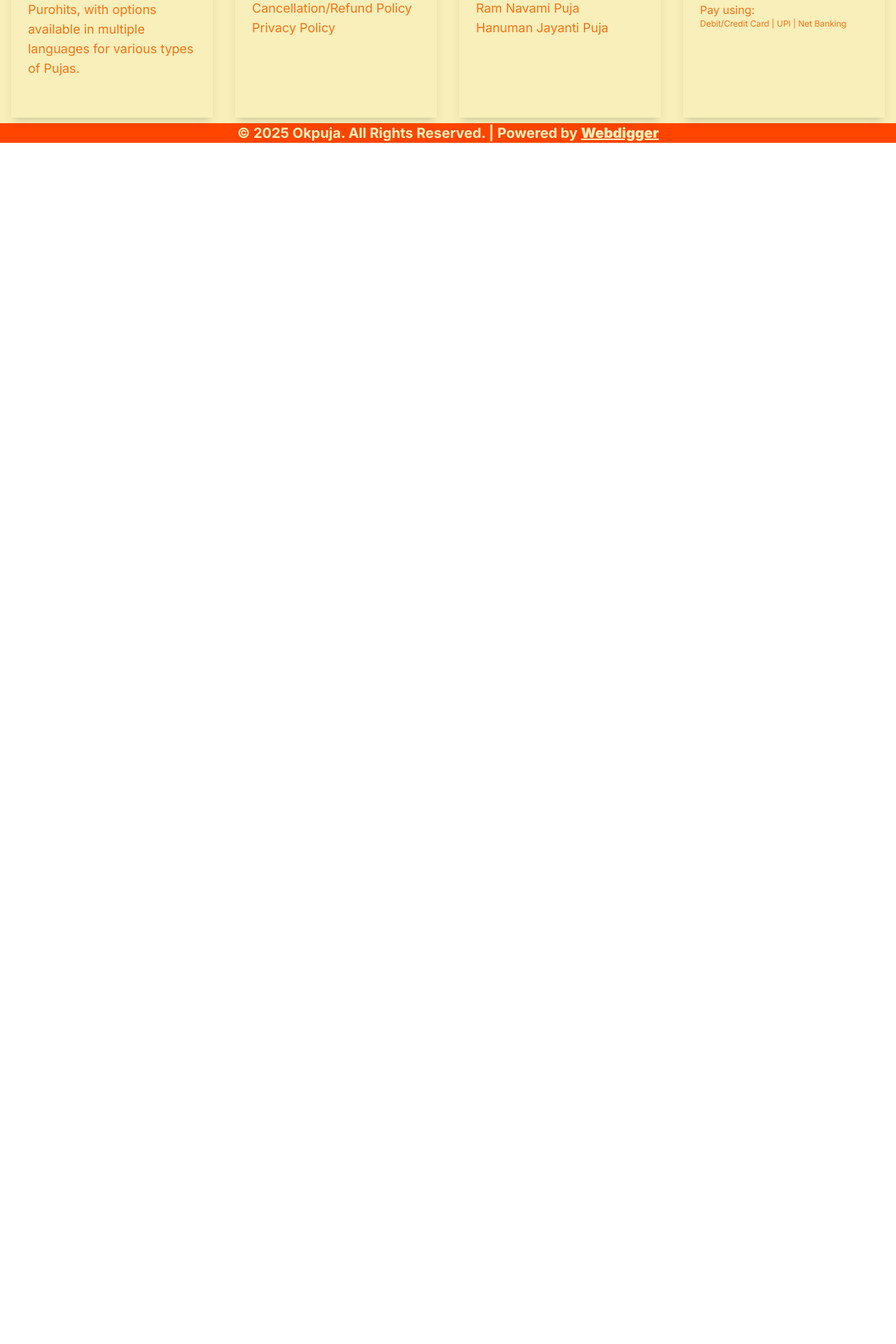
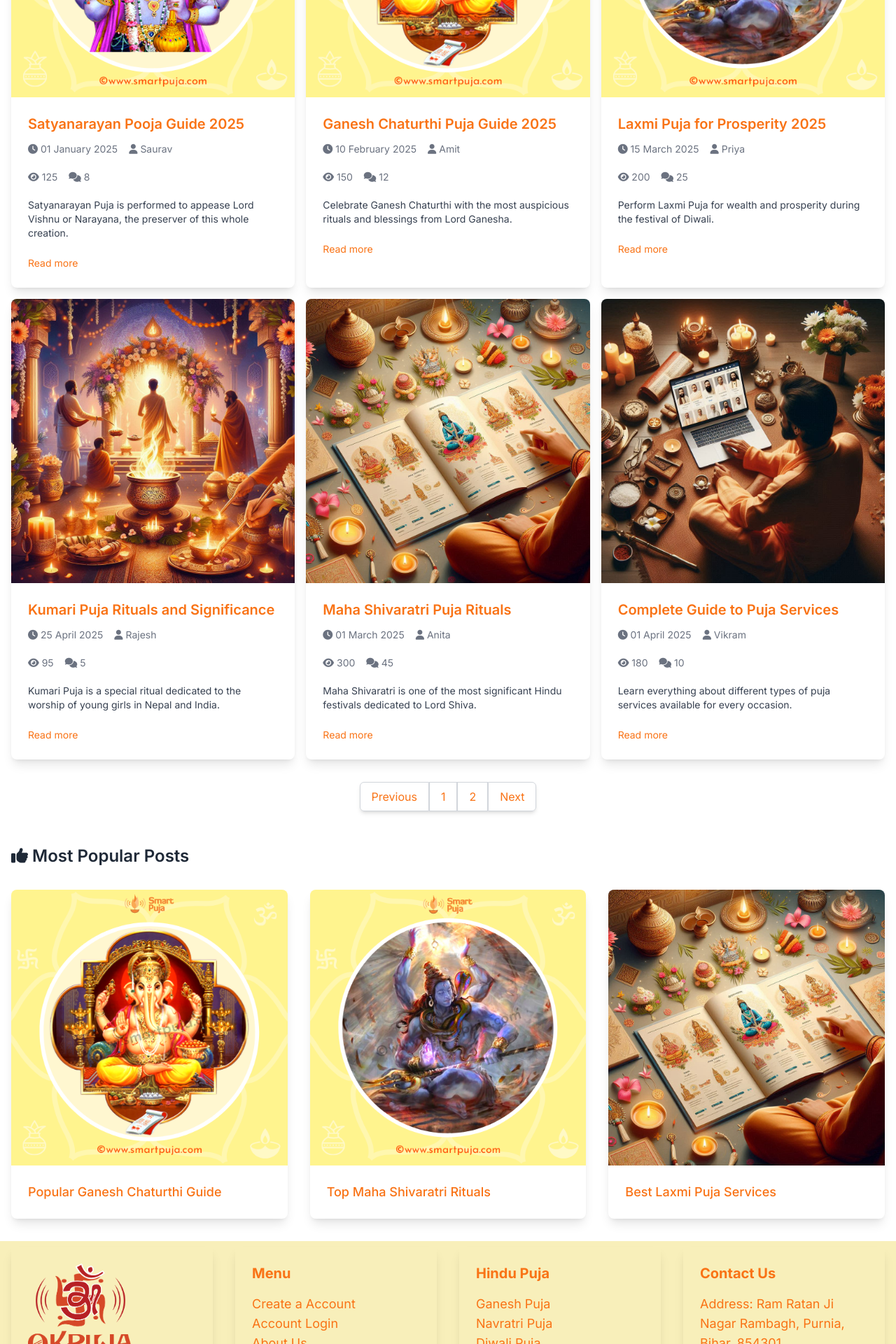
Before and after one commit to princekumar205086/sripandit, a Next.js app: page /blog in a window 1280 px wide. Shown: the part 860-2780 px from the top of the page at 70% size. Before the commit the page ends 1064 px from the top, so only its background shows below. Built offline with nearby package versions, Linux system fonts and the light colour scheme.

Commit message:
blog design  done

```diff
--- a/package.json
+++ b/package.json
@@ -13,6 +13,7 @@
   "dependencies": {
     "@emotion/react": "^11.13.0",
     "@emotion/styled": "^11.13.0",
+    "@fortawesome/fontawesome-free": "^6.7.2",
     "@mui/icons-material": "^5.16.7",
     "@mui/material": "^5.16.7",
     "@mui/system": "^6.1.6",
@@ -51,6 +52,7 @@
     "sharp": "^0.33.4",
     "slick-carousel": "^1.8.1",
     "slugify": "^1.6.6",
+    "themify-icons": "^1.0.0",
     "vercel": "^34.2.6",
     "yup": "^1.4.0"
   },
--- a/src/app/(componentsUi)/(home)/blog/page.tsx
+++ b/src/app/(componentsUi)/(home)/blog/page.tsx
@@ -1,15 +1,177 @@
 "use client";
 import React from "react";
 import Section from "../pujaservice/section";
+import Image from "next/image";
+import Link from "next/link";
+import '@fortawesome/fontawesome-free/css/all.min.css';
 
 export default function Blog() {
+  const postData = [
+    {
+      image: "/image/satnarayan.png", // Corrected path
+      title: "Satyanarayan Pooja Guide 2025",
+      date: "01 January 2025",
+      author: "Saurav",
+      views: 125,
+      comments: 8,
+      description: "Satyanarayan Puja is performed to appease Lord Vishnu or Narayana, the preserver of this whole creation.",
+    },
+    {
+      image: "/image/ganpati.png", // Corrected path
+      title: "Ganesh Chaturthi Puja Guide 2025",
+      date: "10 February 2025",
+      author: "Amit",
+      views: 150,
+      comments: 12,
+      description: "Celebrate Ganesh Chaturthi with the most auspicious rituals and blessings from Lord Ganesha.",
+    },
+    {
+      image: "/image/shivratri.png", // Corrected path
+      title: "Laxmi Puja for Prosperity 2025",
+      date: "15 March 2025",
+      author: "Priya",
+      views: 200,
+      comments: 25,
+      description: "Perform Laxmi Puja for wealth and prosperity during the festival of Diwali.",
+    },
+    {
+      image: "/image/hawan.jpeg", // Corrected path
+      title: "Kumari Puja Rituals and Significance",
+      date: "25 April 2025",
+      author: "Rajesh",
+      views: 95,
+      comments: 5,
+      description: "Kumari Puja is a special ritual dedicated to the worship of young girls in Nepal and India.",
+    },
+    {
+      image: "/image/select puja.jpeg", // Corrected path
+      title: "Maha Shivaratri Puja Rituals",
+      date: "01 March 2025",
+      author: "Anita",
+      views: 300,
+      comments: 45,
+      description: "Maha Shivaratri is one of the most significant Hindu festivals dedicated to Lord Shiva.",
+    },
+    {
+      image: "/image/book pandit jee.jpeg", // Corrected path
+      title: "Complete Guide to Puja Services",
+      date: "01 April 2025",
+      author: "Vikram",
+      views: 180,
+      comments: 10,
+      description: "Learn everything about different types of puja services available for every occasion.",
+    },
+  ];
+
+  const popularPosts = [
+    {
+      image: "/image/ganpati.png", // Corrected path
+      title: "Popular Ganesh Chaturthi Guide",
+    },
+    {
+      image: "/image/shivratri.png", // Corrected path
+      title: "Top Maha Shivaratri Rituals",
+    },
+    {
+      image: "/image/select puja.jpeg", // Corrected path
+      title: "Best Laxmi Puja Services",
+    },
+  ];
+
   return (
     <>
       <Section
-        bgImageUrl="image/blg.jpeg"
+        bgImageUrl="/image/blg.jpeg" // Corrected path
         title="Okpuja Blog"
         description="Read our latest blog posts and stay updated with the latest trends. We cover a wide range of topics including astrology, puja services, and more."
       />
+      <div className="container mx-auto px-4 py-8">
+        <div className="mb-6 text-gray-600 text-center">
+          <h1 className="text-3xl text-orange-500">All Kind a Puja</h1>
+        </div>
+
+        <div className="grid grid-cols-1 sm:grid-cols-2 lg:grid-cols-3 gap-4">
+          {postData.map((post, index) => (
+            <div key={index} className="bg-white shadow-lg rounded-lg overflow-hidden">
+              <div className="relative">
+                <Link href="#">
+                  <Image
+                    className="w-full h-66 object-cover"
+                    src={post.image} // Corrected path
+                    alt={`Post Title ${index + 1}`}
+                    width={500} // Set width for optimization
+                    height={400} // Set height for optimization
+                  />
+                </Link>
+              </div>
+              <div className="p-6">
+                <h2 className="text-xl font-semibold mb-3 text-orange-500">
+                  <Link href="#" className="text-orange-500 hover:underline">
+                    {post.title}
+                  </Link>
+                </h2>
+                <ul className="flex items-center text-sm text-gray-500 space-x-4 mb-5">
+                  <li><i className="fa fa-clock"></i> {post.date}</li>
+                  <li><i className="fa fa-user"></i> {post.author}</li>
+                </ul>
+                <ul className="flex items-center text-sm text-gray-500 space-x-4 mb-5">
+                  <li><i className="fa fa-eye"></i> {post.views}</li>
+                  <li><i className="fa fa-comments"></i> {post.comments}</li>
+                </ul>
+                <p className="text-sm text-gray-700 mb-5">{post.description}</p>
+                <Link href="#" className="text-orange-500 hover:underline text-sm">
+                  Read more <i className="ti-more-alt"></i>
+                </Link>
+              </div>
+            </div>
+          ))}
+        </div>
+
+        {/* Pagination */}
+        <div className="mt-8 flex justify-center">
+          <nav className="inline-flex rounded-md shadow-md">
+            <Link href="#" className="px-4 py-2 bg-white border border-gray-300 rounded-l-md text-orange-500 hover:bg-orange-500 hover:text-white transition">
+              Previous
+            </Link>
+            <Link href="#" className="px-4 py-2 bg-white border border-gray-300 text-orange-500 hover:bg-orange-500 hover:text-white transition">
+              1
+            </Link>
+            <Link href="#" className="px-4 py-2 bg-white border border-gray-300 text-orange-500 hover:bg-orange-500 hover:text-white transition">
+              2
+            </Link>
+            <Link href="#" className="px-4 py-2 bg-white border border-gray-300 rounded-r-md text-orange-500 hover:bg-orange-500 hover:text-white transition">
+              Next
+            </Link>
+          </nav>
+        </div>
+
+        {/* Most Popular Posts */}
+        <div className="mt-12">
+          <h4 className="text-2xl font-semibold text-gray-800 mb-8"><i className="fa fa-thumbs-up"></i> Most Popular Posts</h4>
+          <div className="grid grid-cols-1 sm:grid-cols-2 md:grid-cols-3 gap-8">
+            {popularPosts.map((post, index) => (
+              <div key={index} className="bg-white shadow-lg rounded-lg overflow-hidden">
+                <Link href="#">
+                  <Image
+                    className="w-full h-46 object-cover"
+                    src={post.image}
+                    alt={`Popular Post ${index + 1}`}
+                    width={300}
+                    height={200}
+                  />
+                </Link>
+                <div className="p-6">
+                  <h5 className="text-lg font-medium text-gray-700">
+                    <Link href="#" className="text-orange-500 hover:underline">
+                      {post.title}
+                    </Link>
+                  </h5>
+                </div>
+              </div>
+            ))}
+          </div>
+        </div>
+      </div>
     </>
   );
 }
```
Also changed, not shown: 1 other file (tests, documents, lock files or other folders).
